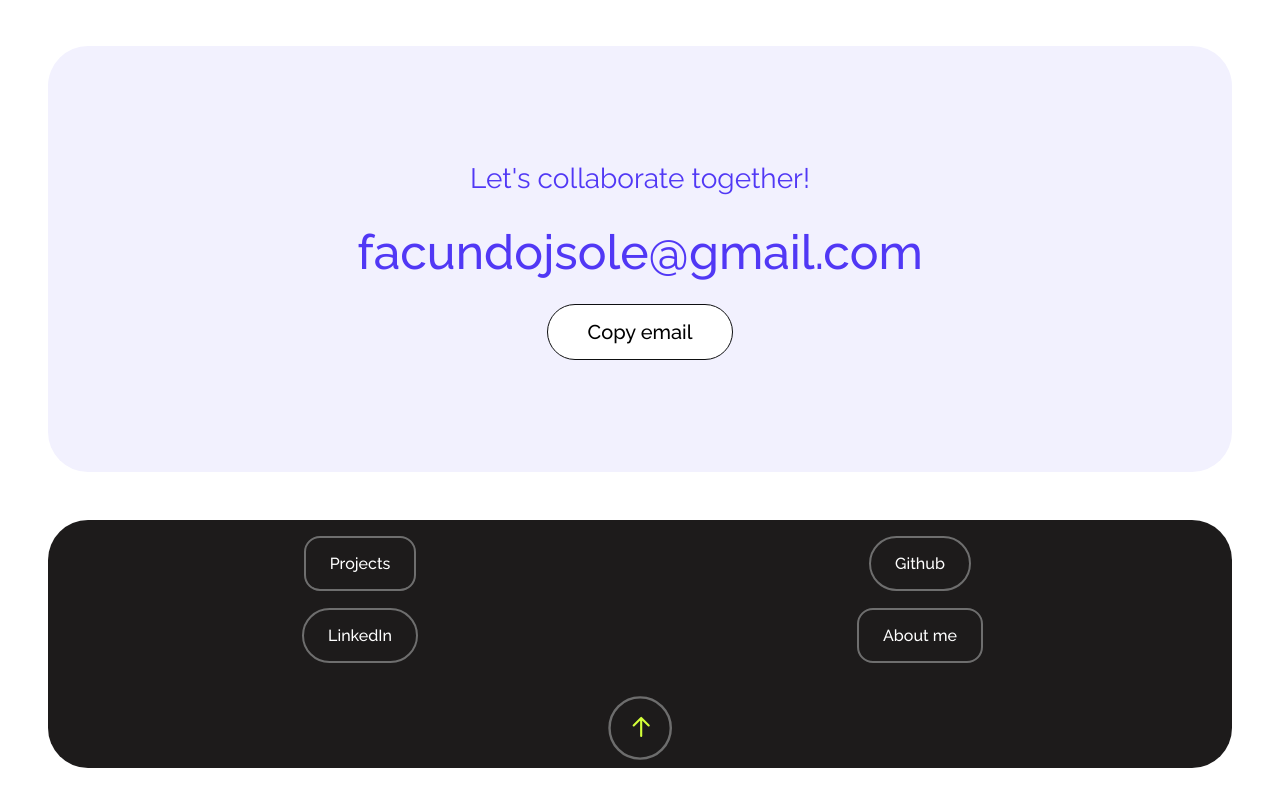
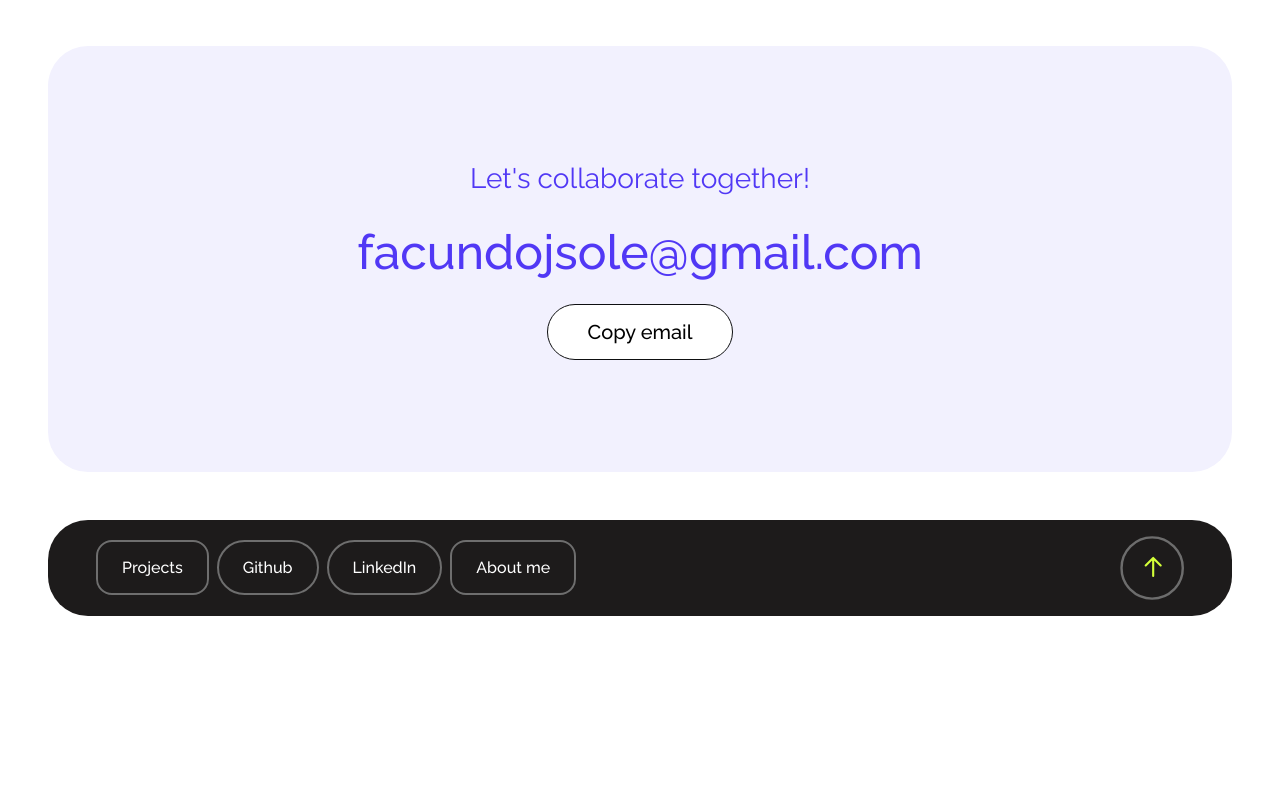
Before and after one commit to facusole/facundo-portfolio, an Astro site: page / in a window 1280 px wide. Shown: the part 2248-3048 px from the top of the page. After the commit the page ends 2896 px from the top, so only its background shows below. Built offline with nearby package versions, Linux system fonts and the light colour scheme; Astro itself is replaced by a stand-in of ours.

Commit message:
Add tablet responsive to footer component

```diff
--- a/src/components/Footer.astro
+++ b/src/components/Footer.astro
@@ -93,4 +93,25 @@
     .backTo__top img:is(:hover, :focus-within) {
         scale: 1.04;
     }
+
+    @media (min-width: 768px) {
+        footer,
+        ul {
+            display: flex;
+            align-items: center;
+            justify-content: space-between;
+        }
+
+        footer {
+            padding: 1rem 3rem;
+        }
+
+        ul {
+            gap: .5rem;
+        }
+
+        li {
+            margin: 0;
+        }
+    }
 </style>
```
